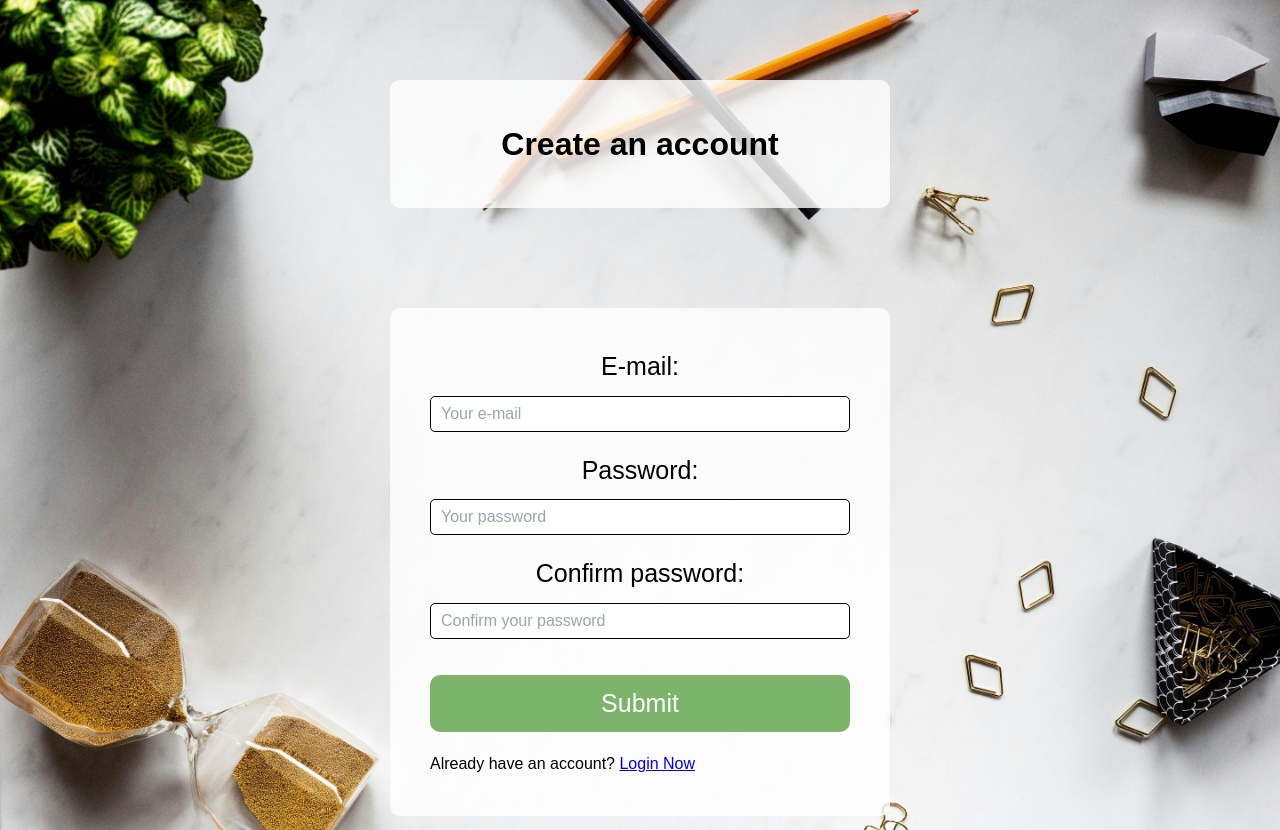
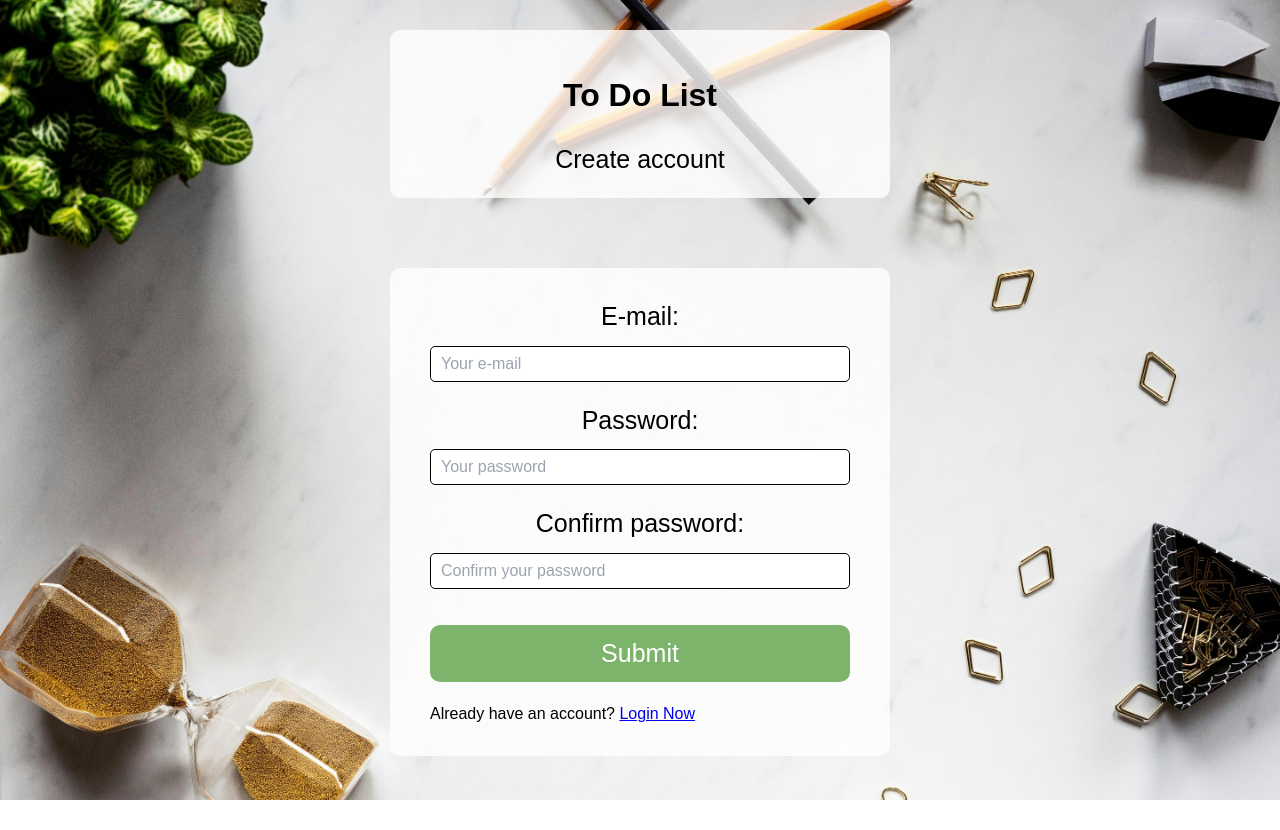
Before and after one commit to adelasimnova/todo-app, a React (Vite) app: page /registration in a window 1280 px wide. After the commit the page ends 800 px from the top, so only its background shows below. Built offline with nearby package versions, Linux system fonts and the light colour scheme.

Commit message:
Update design

```diff
--- a/src/index.css
+++ b/src/index.css
@@ -17,23 +17,28 @@
 body {
   min-height: 100vh;
   font-family: sans-serif, arial;
-  margin: 0px;
-  min-width: 320px;
+  padding: 0 20px;
   background-image: url('assets/todopic.jpg');
   background-size: cover;
   background-position: center;
   background-repeat: no-repeat;
 }
 
+.heading-wrapper {
+  display: block;
+  align-items: center;
+  justify-content: center;
+  padding: 20px 0px;
+  background-color: rgba(255, 255, 255, 0.8);
+  border-radius: 10px;
+  width: 500px;
+  font-family: sans-serif, arial;
+  margin-top: 30px;
+}
+
 .heading {
   display: flex;
   justify-content: center;
-  padding: 40px 0px;
-  background-color: rgba(255, 255, 255, 0.8);
-  border-radius: 10px;
-  margin: 50px 0px;
-  width: 500px;
-  font-family: sans-serif, arial;
 }
 
 .error-message {
@@ -42,7 +47,6 @@ body {
 }
 
 .form-wrapper {
-  margin: 30px 0px;
   display: flex;
   flex-direction: column;
   align-items: center;
@@ -50,7 +54,7 @@ body {
 
 .form {
   display: grid;
-  padding: 40px;
+  padding: 30px 40px;
   background-color: rgba(255, 255, 255, 0.8);
   border-radius: 10px;
   width: 500px;
@@ -91,3 +95,10 @@ body {
   cursor: pointer;
   box-shadow: 0 0 20px rgba(27, 84, 15, 0.5);
 }
+
+.loader-wrapper {
+  text-align: center;
+  height: 50px;
+  padding: 10px;
+  margin: 10px;
+}
--- a/src/login-form/LoginForm.tsx
+++ b/src/login-form/LoginForm.tsx
@@ -36,7 +36,10 @@ export function LoginForm() {
 
   return (
     <div className="form-wrapper">
-      <h1 className="heading">Login</h1>
+      <div className="heading-wrapper">
+        <h1 className="heading">To Do List</h1>
+        <div className="form-label">Login</div>
+      </div>
       <div className="loader-wrapper">
         {loading && <box-icon name="loader" animation="spin" size="md" />}
       </div>
--- a/src/registration-form/RegistrationForm.tsx
+++ b/src/registration-form/RegistrationForm.tsx
@@ -35,7 +35,10 @@ export function RegistrationForm() {
 
   return (
     <div className="form-wrapper">
-      <h1 className="heading">Create an account</h1>
+      <div className="heading-wrapper">
+        <h1 className="heading">To Do List</h1>
+        <div className="form-label">Create account</div>
+      </div>
       <div className="loader-wrapper">
         {loading && <box-icon name="loader" animation="spin" size="md" />}
       </div>
--- a/src/to-do-form/ToDoForm.css
+++ b/src/to-do-form/ToDoForm.css
@@ -1,9 +1,10 @@
 .to-do-form {
     display: flex;
-    height: 100px;
+    height: 70px;
     align-items: center;
     justify-content: center;
     padding: 0 10px;
+    margin: 0;
 }
 
 .to-do-input {
--- a/src/to-do-list/ToDoList.css
+++ b/src/to-do-list/ToDoList.css
@@ -1,9 +1,15 @@
 .todo-list {
     min-height: 100vh;
+    min-width: 540px;
     display: flex;
     flex-direction: column;
     align-items: center;
-    min-width: 800px;
+}
+
+.todo-list-navigation {
+    position: absolute;
+    bottom: 0;
+    right: 0;
 }
 
 .hidden {
@@ -15,12 +21,6 @@
     flex-direction: column;
     align-items: center;
     padding: 0 10px;
-}
-
-.loader-wrapper {
-    text-align: center;
-    height: 50px;
-    padding-top: 10px;
 }
 
 .error-message {
@@ -35,7 +35,7 @@
     background-color: rgba(255, 255, 255, 0.8);
     border-radius: 10px;
     padding: 10px 20px;
-    margin: 20px;
+    margin: 0px 15px 30px 0px;
 }
 
 .action-button:hover {
--- a/src/to-do-list/ToDoList.tsx
+++ b/src/to-do-list/ToDoList.tsx
@@ -114,14 +114,18 @@ export function ToDoList() {
 
   return (
     <div className="todo-list-container">
-      <div className="action-button" onClick={handleLogout}>
-        Logout
-      </div>
-      <div className="action-button" onClick={handleDeleteUser}>
-        Close account
+      <div className="todo-list-navigation">
+        <div className="action-button" onClick={handleLogout}>
+          Logout
+        </div>
+        <div className="action-button" onClick={handleDeleteUser}>
+          Close account
+        </div>
       </div>
       <div className="todo-list">
-        <h1 className="heading">To Do List 🎯</h1>
+        <div className="heading-wrapper">
+          <h1 className="heading">To Do List</h1>
+        </div>
         <div className="loader-wrapper">
           {loading && <box-icon name="loader" animation="spin" size="md" />}
         </div>
```
